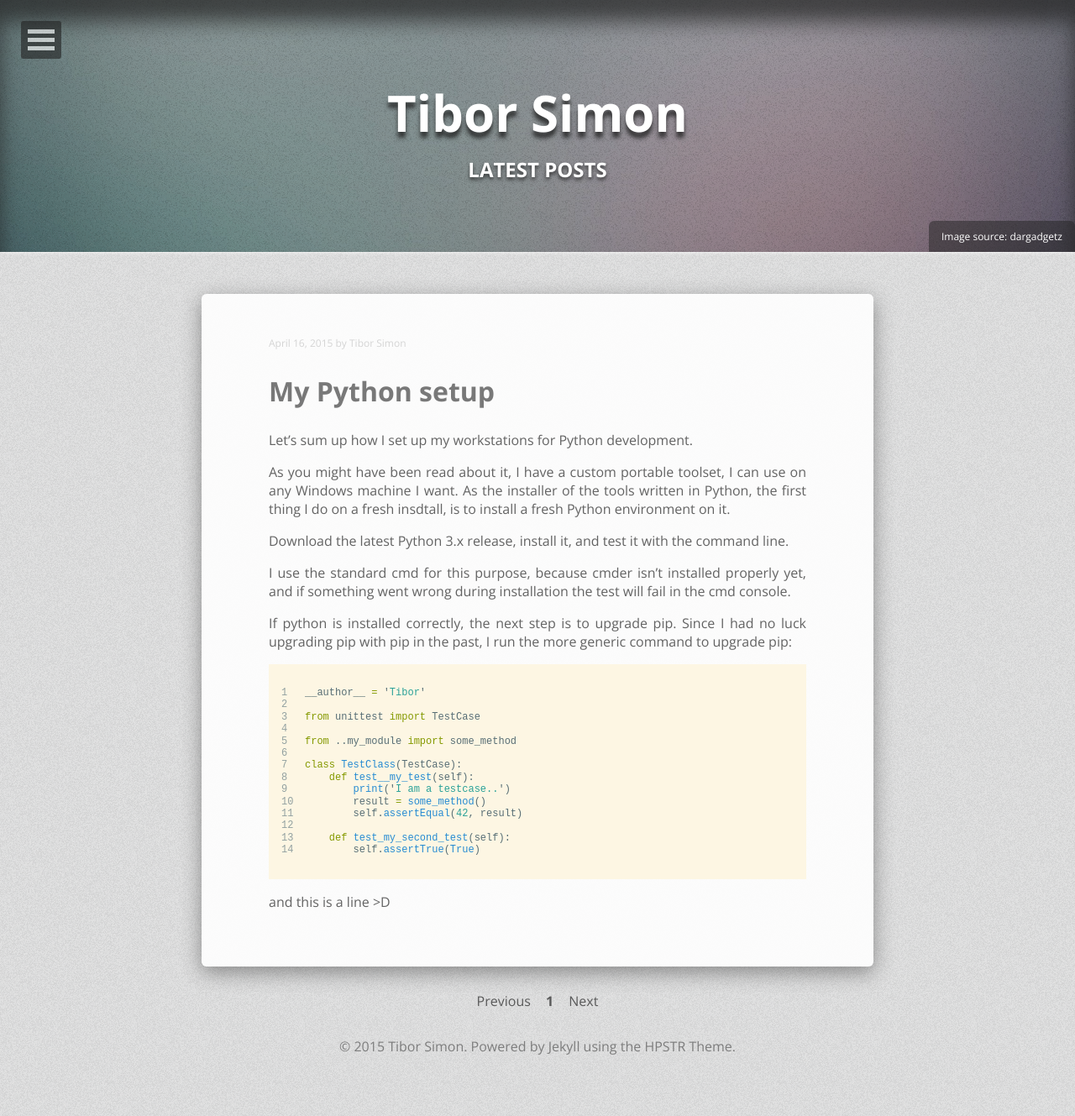
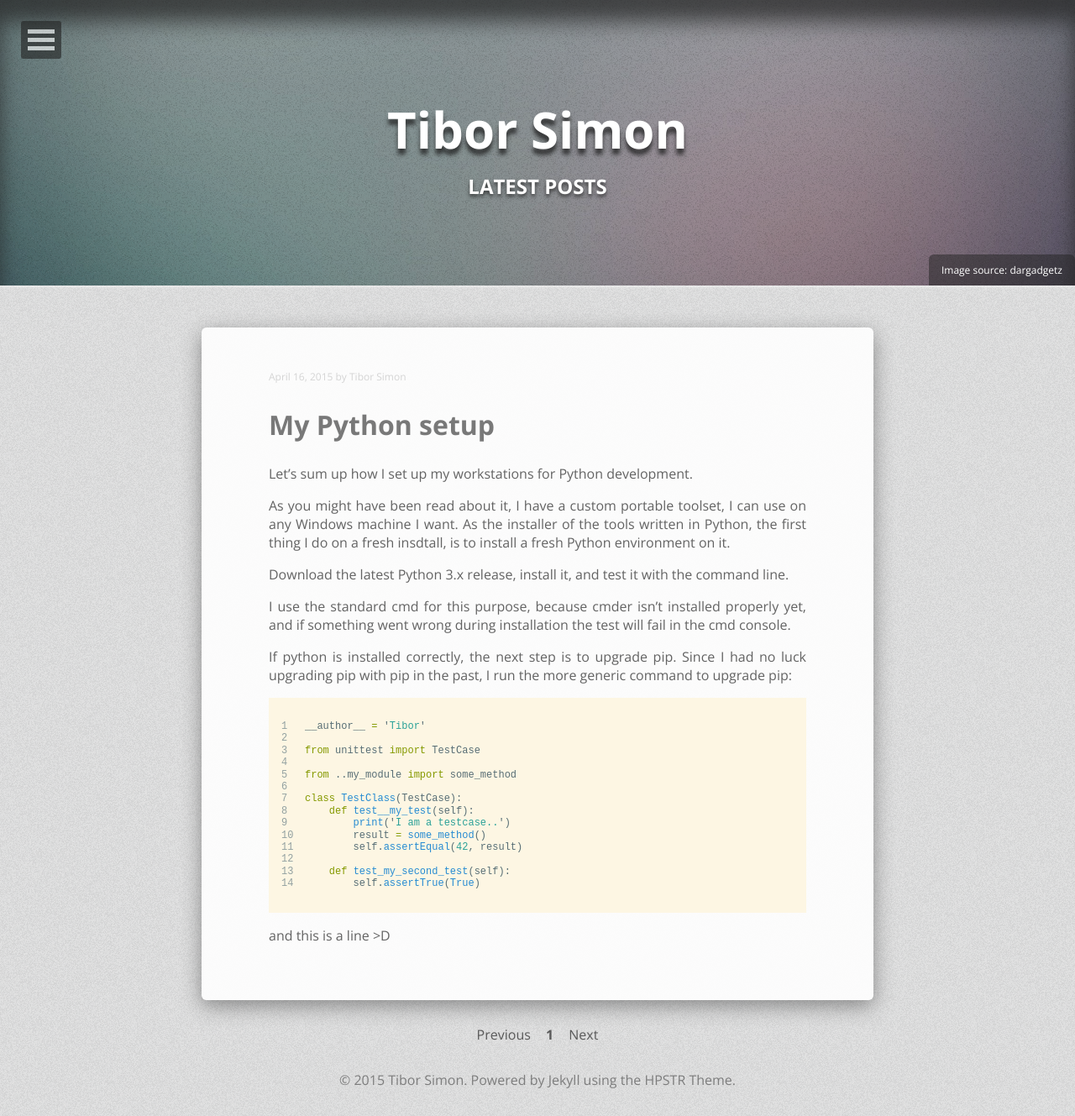
Before and after one commit to tiborsimon/tiborsimon.github.io, a Jekyll site: the page built from index.html, in a window 1280 px wide. Shown: the whole page at 84% size. Built offline with Jekyll 4.4.1, drawn with Linux system fonts in a browser that asks for light colours; nearby versions of some CDN libraries; the list of posts is cut into pages by our own code; before the commit the page ends 1289 px from its top, so only the background shows below that.

Commit message:
generalized header height

```diff
--- a/_sass/_page.scss
+++ b/_sass/_page.scss
@@ -73,7 +73,7 @@ body {
     display: table;
     margin-top: 0;
     width: 100%;
-    height: 300px;
+    height: $header-height;
     overflow: hidden;
     box-shadow: 0px 26px 25px inset;
     background-image: url('/images/core/transparent-grain.png');
@@ -116,7 +116,7 @@ body {
     left: -50%;
     width: 200%;
     height: 200%;
-    min-height: 300px;
+    min-height: $header-height;
     overflow: hidden;
     &:after {
         content: '';
@@ -135,7 +135,7 @@ body {
         bottom: 0;
         margin: auto;
         min-width: 50%;
-        min-height: 300px; // match .entry-image min-height
+        min-height: $header-height; // match .entry-image min-height
     }
 }
 // Feature Image Caption
--- a/_sass/_variables.scss
+++ b/_sass/_variables.scss
@@ -43,3 +43,9 @@ $info				       : #308cbc;
 $small               : "only screen and (min-width: 30em)";
 $medium              : "only screen and (min-width: 48em)";
 $large               : "only screen and (min-width: 62.5em)";
+
+
+// Page Sizes
+// --------------------------------------------------
+
+$header-height       : 340px;
```
